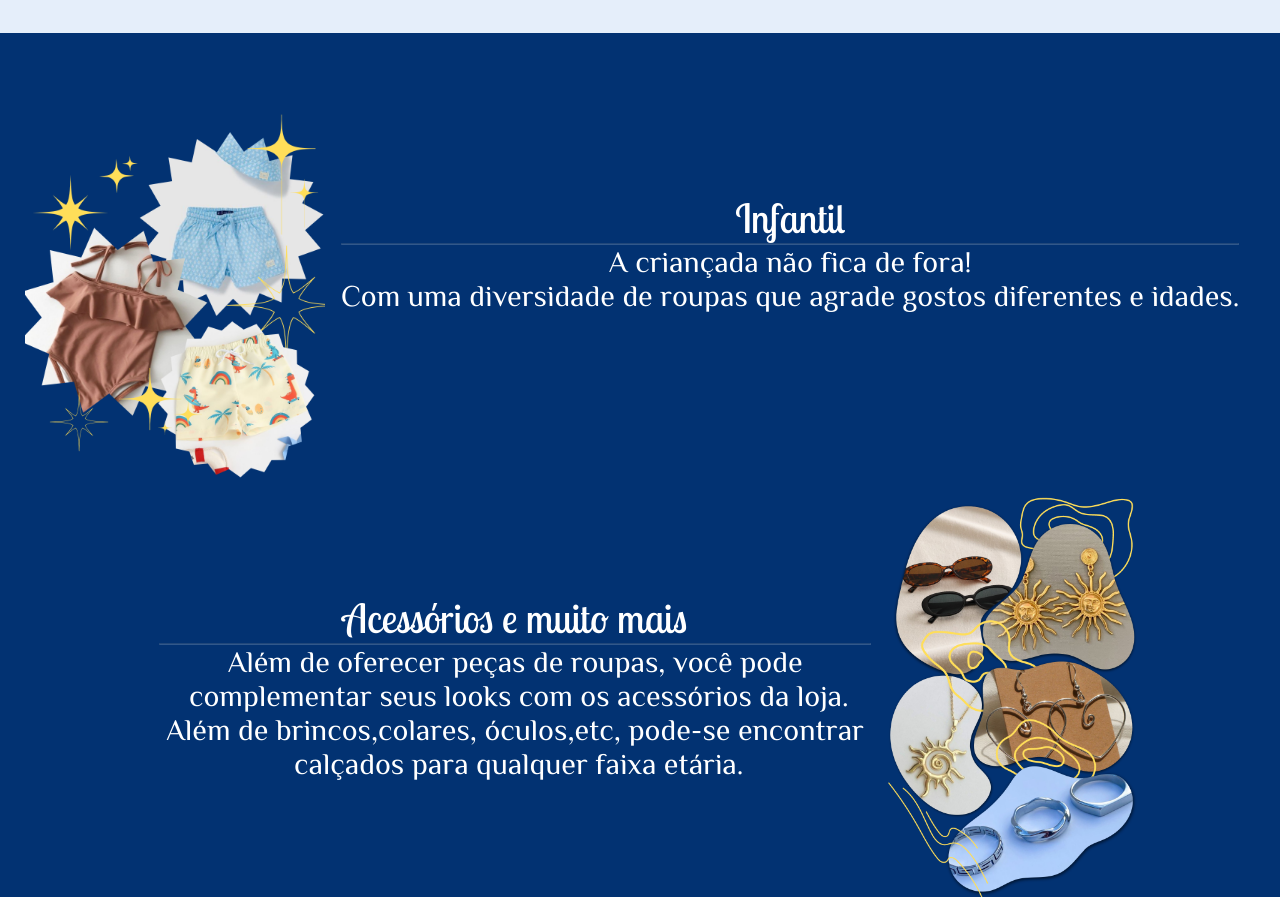
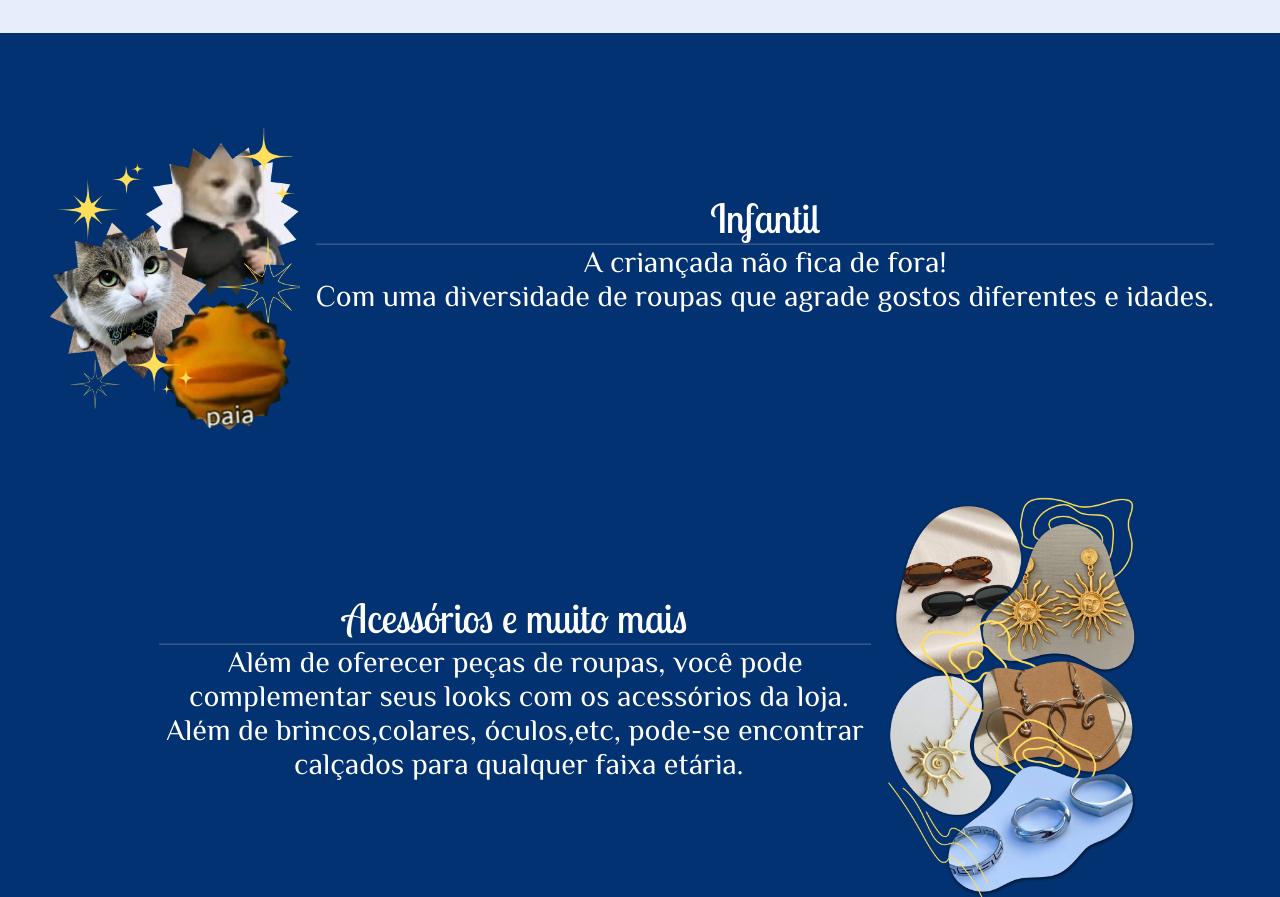
Before and after one commit to Julianadac/Moana, a plain HTML site: page index.html in a window 1280 px wide. Shown: the part 1715-2612 px from the top of the page. Drawn offline with Linux system fonts and the light colour scheme.

Commit message:
mudei a foto infantil

```diff
--- a/index.html
+++ b/index.html
@@ -69,7 +69,7 @@ de diferentes estilos. </pre>
 Com uma diversidade de roupas que agrade gostos diferentes e idades.
                 </pre>
             </div>
-            <img src="Design sem nome.png" alt="" width="auto" height="400px">
+            <img src="infantil.png" alt="" width="auto" height="400px">
 
         </div>
         <div id="masculino">
@@ -85,7 +85,7 @@ Com uma diversidade de roupas que agrade gostos diferentes e idades.
         </div>
     </div>
 
-<!-- --------------------------------------------------------------------------------------- -->
+    <!-- --------------------------------------------------------------------------------------- -->
 
     <footer>
         <div><strong>Sobre o Site</strong>
```
Also changed, not shown: infantil.png (added).
